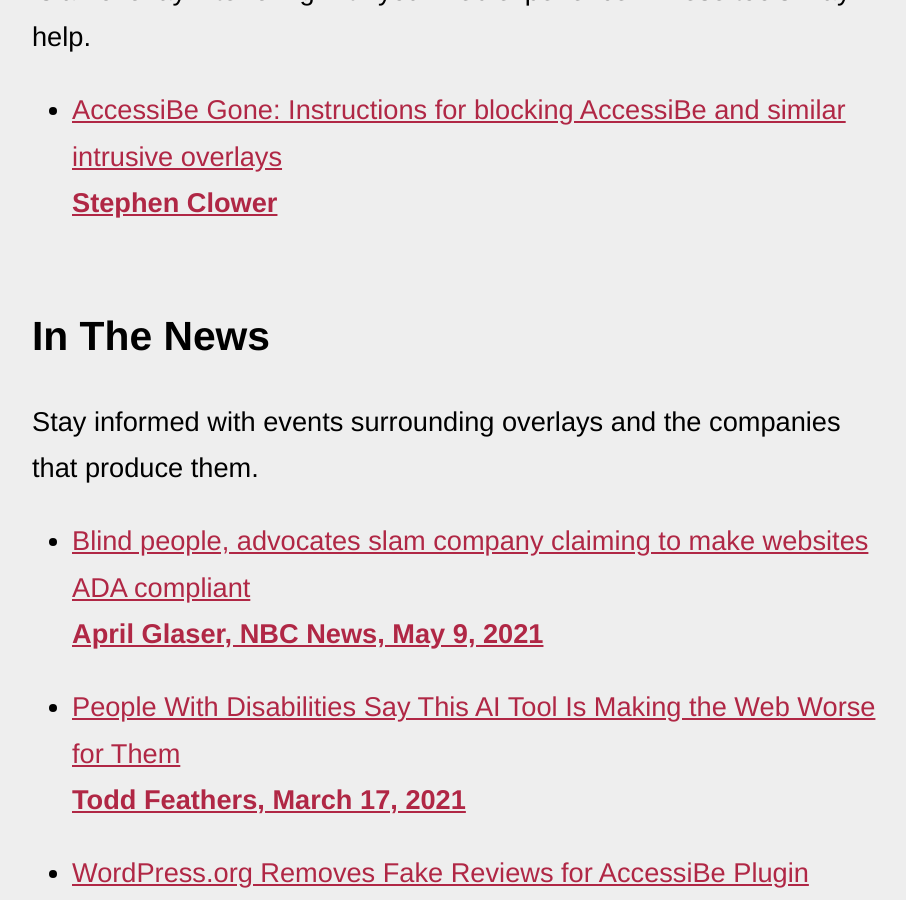
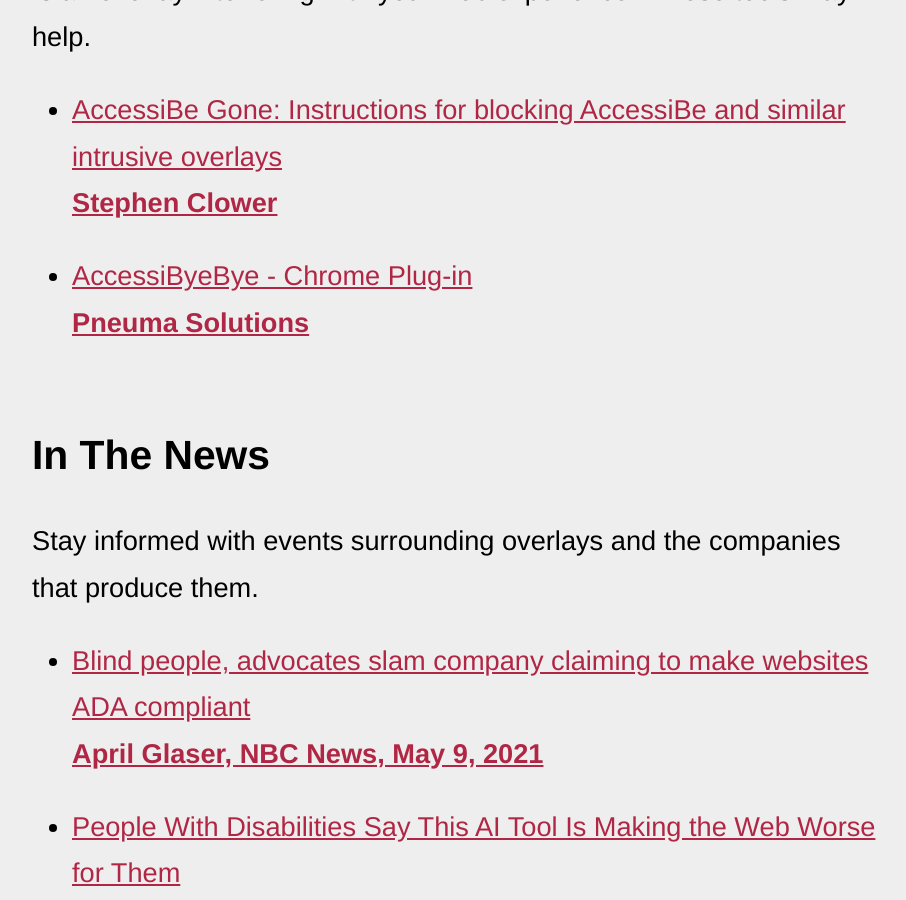
Before and after one commit to michaelspellacy/shouldiuseanaccessibilityoverlay-com, a Jekyll site: the page built from index.html, in a window 1280 px wide and 900 px high, scrolled down 6208 px. Shown: the whole window, without its empty margins (178-1084 px from the left). Built offline with Jekyll 4.4.1, drawn with Linux system fonts in a browser that asks for light colours.

Commit message:
Update index.html

```diff
--- a/index.html
+++ b/index.html
@@ -55,6 +55,7 @@
 
 <ul class="articles">
   <li><a href="https://sclower.github.io/accessibegone/">AccessiBe Gone: Instructions for blocking AccessiBe and similar intrusive overlays <span>Stephen Clower</span></a></li>
+  <li><a href="https://www.accessibyebye.org/">AccessiByeBye - Chrome Plug-in <span>Pneuma Solutions</span></a></li>
 </ul>
 
 <h2 class="heading" id="news"><a href="#news">In The News</a></h2>
```
